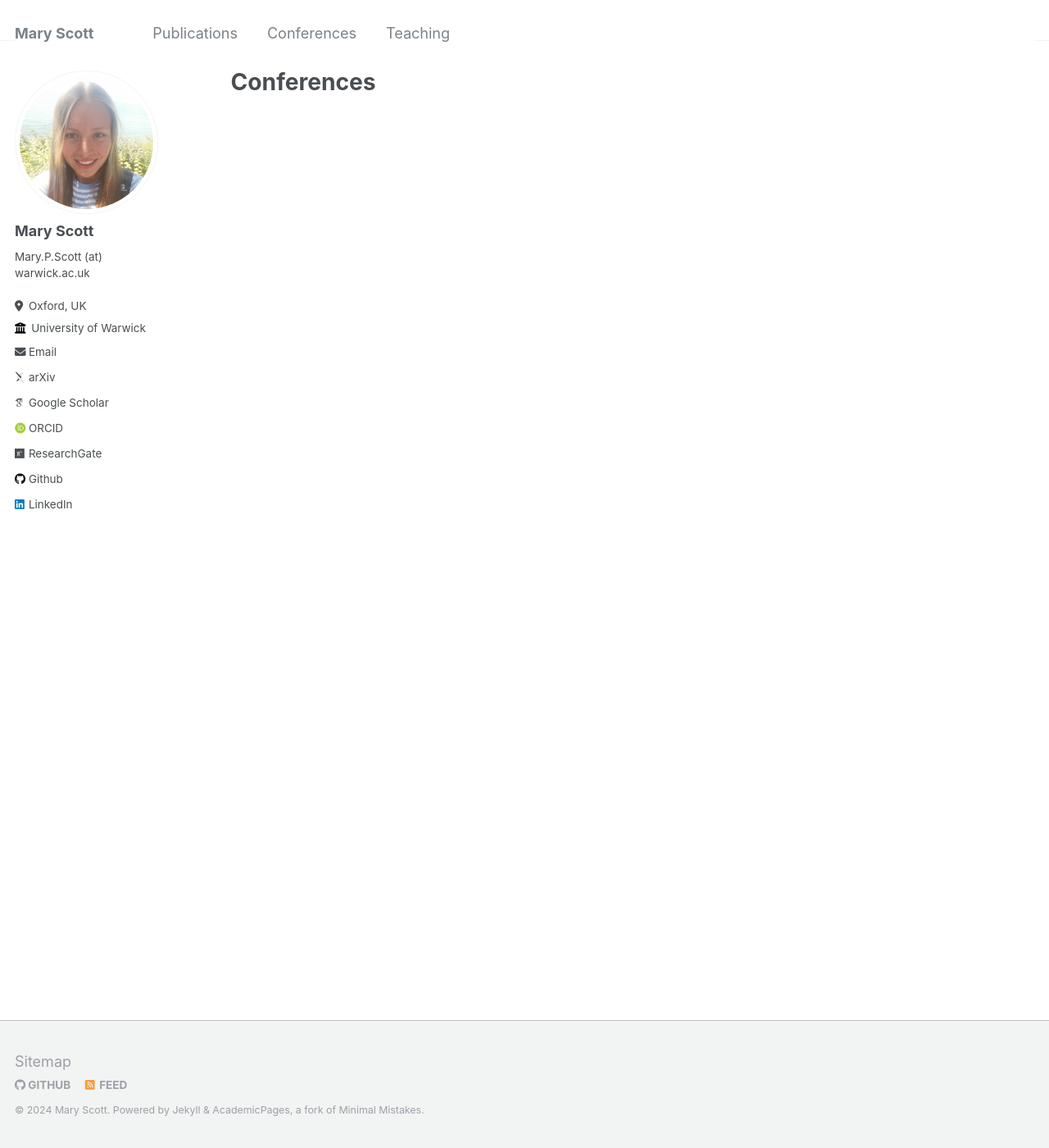
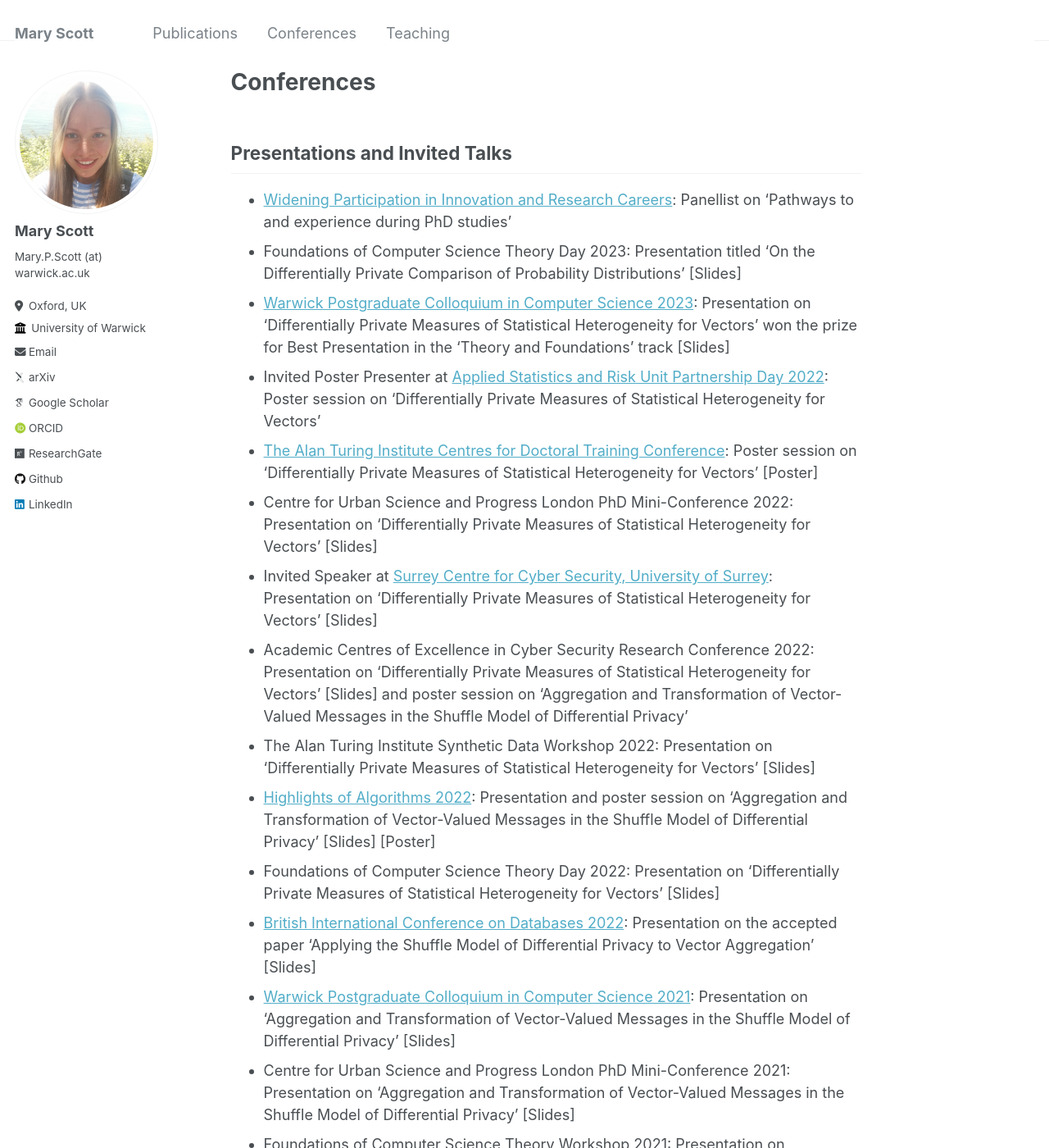
Before and after one commit to mary-python/mary-python.github.io, a Jekyll site: the page built from _pages/conferences.md, in a window 1280 px wide and 1400 px high. Shown: the whole window at 82% size. Built offline with Jekyll 4.4.1, drawn with Linux system fonts in a browser that asks for light colours; some web fonts are replaced; some of the changed text lies outside the part shown.

Commit message:
Update conferences.md

```diff
--- a/_pages/conferences.md
+++ b/_pages/conferences.md
@@ -6,3 +6,43 @@ author_profile: true
 redirect_from:
   - /conferences.html
 ---
+
+Presentations and Invited Talks
+------
+
+* [Widening Participation in Innovation and Research Careers](https://warwick.ac.uk/fac/sci/statistics/postgrad/research/wideningparticipation/): Panellist on 'Pathways to and experience during PhD studies'
+* Foundations of Computer Science Theory Day 2023: Presentation titled 'On the Differentially Private Comparison of Probability Distributions' [Slides]
+* [Warwick Postgraduate Colloquium in Computer Science 2023](https://warwick.ac.uk/fac/sci/dcs/research/wpccs/wpccs23/): Presentation on 'Differentially Private Measures of Statistical Heterogeneity for Vectors' won the prize for Best Presentation in the 'Theory and Foundations' track [Slides]
+* Invited Poster Presenter at [Applied Statistics and Risk Unit Partnership Day 2022](https://warwick.ac.uk/fac/sci/statistics/asru/registration-page-2022n/): Poster session on 'Differentially Private Measures of Statistical Heterogeneity for Vectors'
+* [The Alan Turing Institute Centres for Doctoral Training Conference](https://www.eventsforce.net/turingevents/frontend/reg/thome.csp?pageID=78543&eventID=226&traceRedir=2): Poster session on 'Differentially Private Measures of Statistical Heterogeneity for Vectors' [Poster]
+* Centre for Urban Science and Progress London PhD Mini-Conference 2022: Presentation on 'Differentially Private Measures of Statistical Heterogeneity for Vectors' [Slides]
+* Invited Speaker at [Surrey Centre for Cyber Security, University of Surrey](https://www.surrey.ac.uk/surrey-centre-cyber-security): Presentation on 'Differentially Private Measures of Statistical Heterogeneity for Vectors' [Slides]
+* Academic Centres of Excellence in Cyber Security Research Conference 2022: Presentation on 'Differentially Private Measures of Statistical Heterogeneity for Vectors' [Slides] and poster session on 'Aggregation and Transformation of Vector-Valued Messages in the Shuffle Model of Differential Privacy'
+* The Alan Turing Institute Synthetic Data Workshop 2022: Presentation on 'Differentially Private Measures of Statistical Heterogeneity for Vectors' [Slides]
+* [Highlights of Algorithms 2022](https://www.lse.ac.uk/HALG-2022): Presentation and poster session on 'Aggregation and Transformation of Vector-Valued Messages in the Shuffle Model of Differential Privacy' [Slides] [Poster]
+* Foundations of Computer Science Theory Day 2022: Presentation on 'Differentially Private Measures of Statistical Heterogeneity for Vectors' [Slides]
+* [British International Conference on Databases 2022](https://www.bicod.uk/): Presentation on the accepted paper 'Applying the Shuffle Model of Differential Privacy to Vector Aggregation' [Slides]
+* [Warwick Postgraduate Colloquium in Computer Science 2021](https://warwick.ac.uk/fac/sci/dcs/research/wpccs/wpccs21/): Presentation on 'Aggregation and Transformation of Vector-Valued Messages in the Shuffle Model of Differential Privacy' [Slides]
+* Centre for Urban Science and Progress London PhD Mini-Conference 2021: Presentation on 'Aggregation and Transformation of Vector-Valued Messages in the Shuffle Model of Differential Privacy' [Slides]
+* Foundations of Computer Science Theory Workshop 2021: Presentation on 'Extending the Shuffle Model of Differential Privacy to Vectors' [Slides]
+* [Warwick Postgraduate Colloquium in Computer Science 2020](https://warwick.ac.uk/fac/sci/dcs/research/wpccs/wpccs20/): Presentation on 'Extending the Shuffle Model of Differential Privacy to Vectors' won the prize for Best Long Presentation [Slides]
+* Centre for Urban Science and Progress London PhD Mini-Conference 2020: Presentation on 'Extending the Shuffle Model of Differential Privacy to Vectors' [Slides]
+* Academic Centres of Excellence in Cyber Security Research Conference 2020: Presentation on 'Extending the Shuffle Model of Differential Privacy to Vectors'
+* Newcastle UK Cyber Security PhD Winter School 2020: Poster session on 'New Algorithms for Differential Privacy' [Poster]
+* Centre for Urban Science and Progress London PhD Mini-Conference 2019: Presentation on 'New Algorithms for Differential Privacy' [Slides]
+* The Alan Turing Institute 2019: Presentation on 'Scalable Assessment of Linkage Risks' [Slides]
+
+Organising Committee and Session Chair
+------
+
+* [SafeToC](https://safetoc.org/) Advocate at [Computational Complexity Conference 2023](https://computationalcomplexity.org/Archive/2023/fullsite/)
+* Session Chair at [Warwick Postgraduate Colloquium in Computer Science 2023](https://warwick.ac.uk/fac/sci/dcs/research/wpccs/wpccs23/)
+* Session Chair at [Warwick Postgraduate Colloquium in Computer Science 2021](https://warwick.ac.uk/fac/sci/dcs/research/wpccs/wpccs21/)
+* Organising Committee and Session Chair at [Warwick Postgraduate Colloquium in Computer Science 2020](https://warwick.ac.uk/fac/sci/dcs/research/wpccs/wpccs20/)
+* Session Chair at [Warwick Postgraduate Colloquium in Computer Science 2019](https://warwick.ac.uk/fac/sci/dcs/research/wpccs/wpccs19/)
+
+Conference and Journal Reviewer
+------
+
+* IEEE Internet of Things Journal, 2023
+* Competitive Advantage in the Digital Economy, 2023
```
